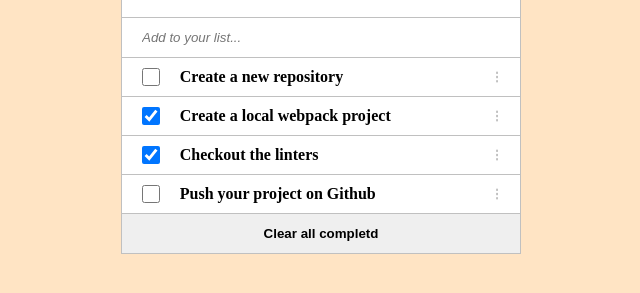
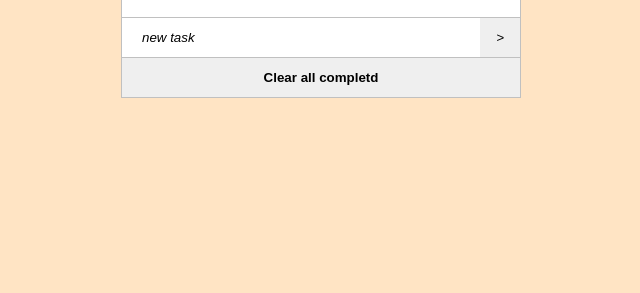
Before and after one commit to MenendezON/To-do-list, a website built with webpack: page src/index.html in a window 1280 px wide. Shown: the part 161-454 px from the top of the page, without its empty margins (319-959 px from the left). Built offline with nearby package versions, Linux system fonts and the light colour scheme.

Commit message:
Update add_delte branch

```diff
--- /dev/null
+++ b/src/func.js
@@ -0,0 +1 @@
+export const msg = "Hello";
--- a/src/index.js
+++ b/src/index.js
@@ -1,28 +1,9 @@
 import './style.css';
 import Icon from './option.png';
+import { msg } from './func.js';
 
-const tasks = [
-  {
-    description: 'Create a new repository',
-    completed: false,
-    index: 0,
-  },
-  {
-    description: 'Create a local webpack project',
-    completed: true,
-    index: 1,
-  },
-  {
-    description: 'Checkout the linters',
-    completed: true,
-    index: 2,
-  },
-  {
-    description: 'Push your project on Github',
-    completed: false,
-    index: 3,
-  },
-];
+let tasks = [];
+const main = document.querySelector('.container');
 
 const showTask = (i) => {
   const li = document.createElement('li');
@@ -40,22 +21,42 @@ const showTask = (i) => {
   const myIcon = new Image();
   myIcon.src = Icon;
   myIcon.setAttribute('alt', ' ');
+  myIcon.classList.add('delete');
+  myIcon.addEventListener('click', (index) => {
+    removeTask(index);
+  });
   li.appendChild(myIcon);
   return li;
 };
 
+const removeTask=(i)=>{
+  console.log(i);
+}
+
 function component() {
-  const main = document.querySelector('.container');
-
   const h1 = document.createElement('h1');
   h1.textContent = 'To-do list';
   main.appendChild(h1);
 
+  const form = document.createElement('form');
+  form.setAttribute('action', '#');
+  form.setAttribute('id', 'taskForm');
+  parent.addEventListener('submit', validateForm);
+
   const inputText = document.createElement('input');
   inputText.setAttribute('type', 'text');
   inputText.setAttribute('placeholder', 'Add to your list...');
+  inputText.setAttribute('value', 'new task');
   inputText.setAttribute('id', 'newTask');
-  main.appendChild(inputText);
+
+  const inputSubmit = document.createElement('input');
+  inputSubmit.setAttribute('type', 'submit');
+  inputSubmit.setAttribute('value', '>');
+
+  form.appendChild(inputText);
+  form.appendChild(inputSubmit);
+
+  main.appendChild(form);
 
   tasks.forEach((tsk, i) => {
     if (i >= 0) showTask(i);
@@ -77,4 +78,27 @@ function component() {
   return main;
 }
 
-document.body.appendChild(component());
+window.addEventListener('DOMContentLoaded', () => {
+  tasks = JSON.parse(localStorage.getItem('datas')) ?? [];
+  document.body.appendChild(component());
+});
+
+const validateForm = (event) => {
+  event.preventDefault();
+  const task = document.getElementById('newTask');
+  if (task && task.value !== '') {
+    const newTask = {
+      description: task && task.value,
+      completed: false,
+      index: tasks.length,
+    };
+    task.value = '';
+
+    tasks.push(newTask);
+    localStorage.setItem('datas', JSON.stringify(tasks));
+    main.innerHTML = '';
+    document.body.appendChild(component());
+    return false;
+  }
+  return true;
+};
--- a/src/style.css
+++ b/src/style.css
@@ -46,12 +46,22 @@ li img {
   cursor: pointer;
 }
 
-input[type=text] {
+form input[type=text] {
   border: 0;
   border-top: 1px solid silver;
   height: 40px;
   padding: 5px 20px;
-  width: 100%;
+  width: 90%;
+  outline: 0;
+  font-style: italic;
+}
+
+form input[type=submit] {
+  border: 0;
+  border-top: 1px solid silver;
+  height: 40px;
+  padding: 5px;
+  width: 10%;
   outline: 0;
   font-style: italic;
 }
```
